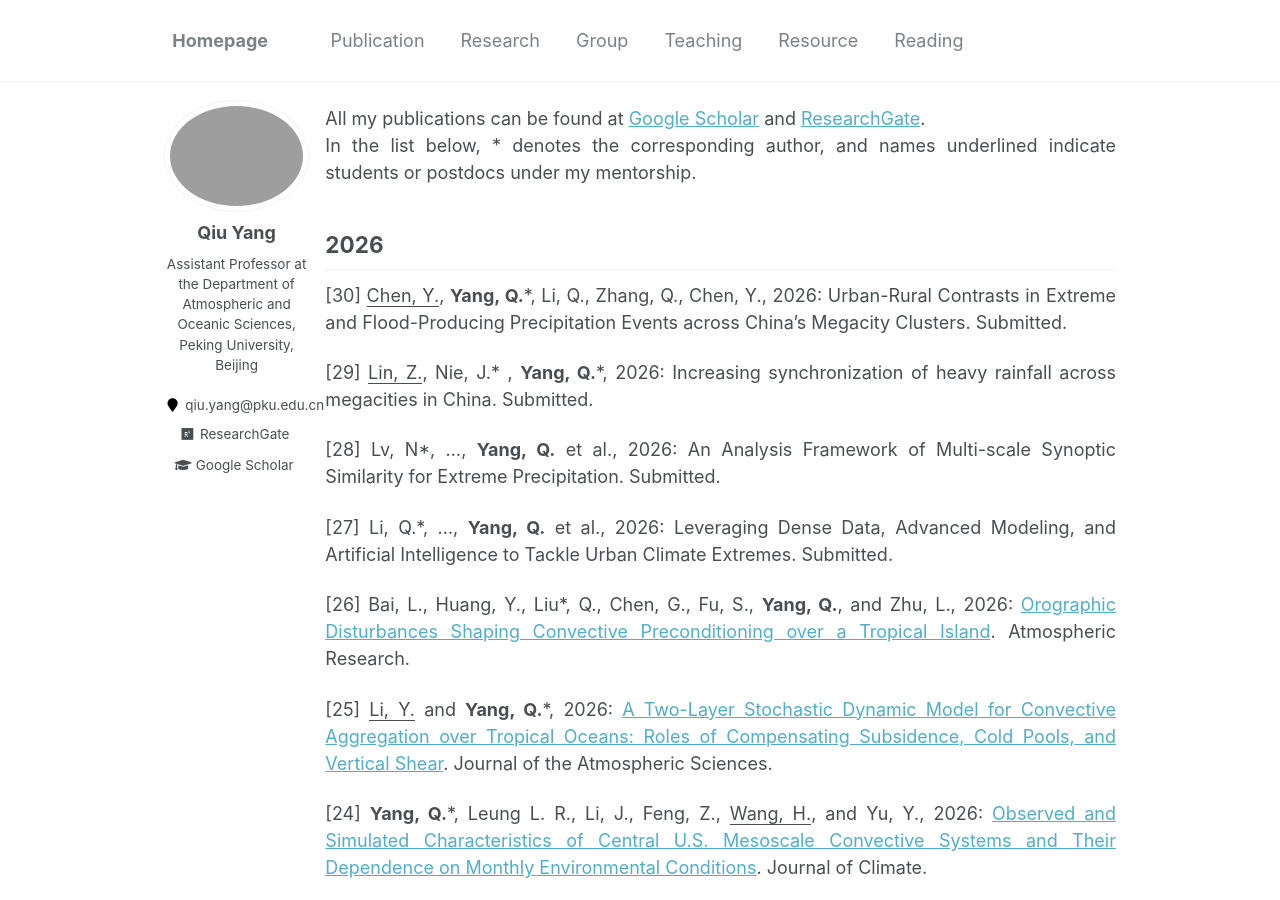
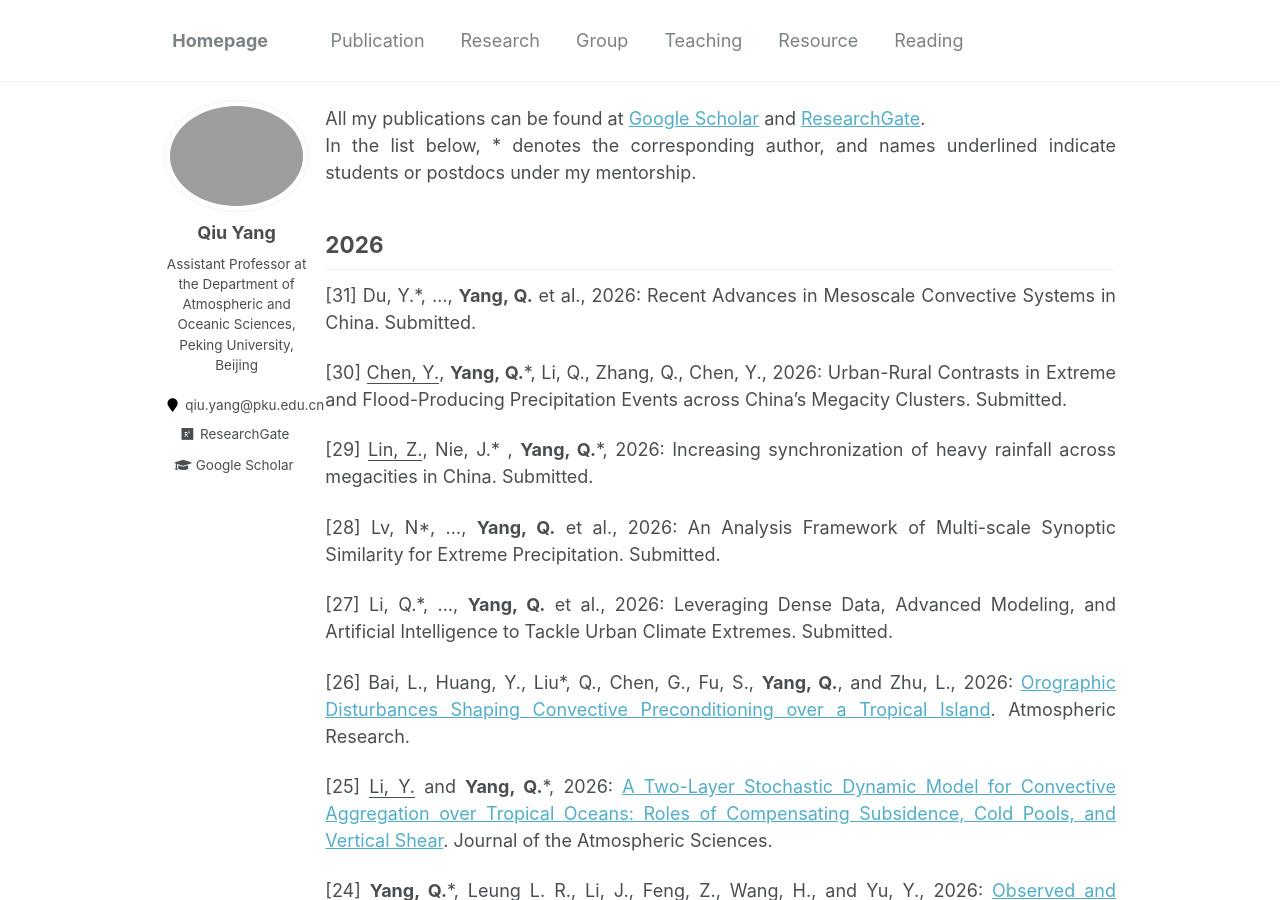
Before and after one commit to qiuyang50/qiuyang50.github.io, a Jekyll site: the page built from _pages/publication.md, in a window 1280 px wide and 900 px high. Built offline with Jekyll 4.4.1, drawn with Linux system fonts in a browser that asks for light colours.

Commit message:
Update publication.md

```diff
--- a/_pages/publication.md
+++ b/_pages/publication.md
@@ -9,6 +9,8 @@ In the list below, * denotes the corresponding author, and names underlined indi
 
 2026
 -
+[31] Du, Y.\*, ..., **Yang, Q.** et al., 2026: Recent Advances in Mesoscale Convective Systems in China. Submitted.
+
 [30] <ins>Chen, Y.</ins>, **Yang, Q.**\*, Li, Q., Zhang, Q., Chen, Y., 2026: Urban-Rural Contrasts in Extreme and Flood-Producing Precipitation Events across China's Megacity Clusters. Submitted.
 
 [29] <ins>Lin, Z.</ins>, Nie, J.* , **Yang, Q.**\*, 2026: Increasing synchronization of heavy rainfall across megacities in China. Submitted.
```
